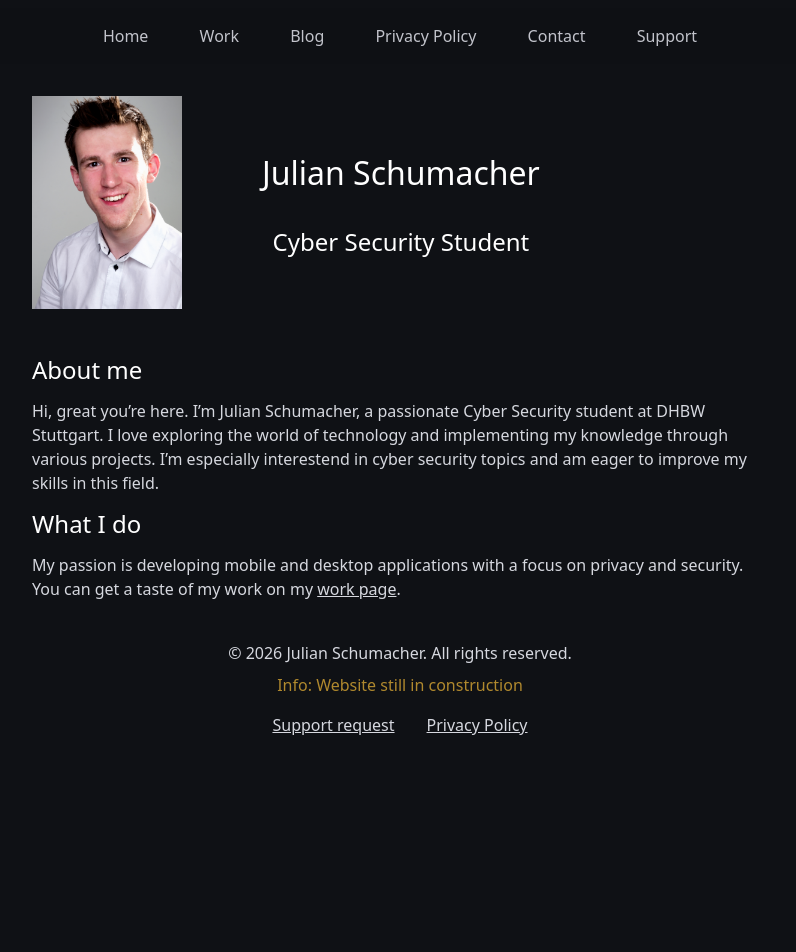
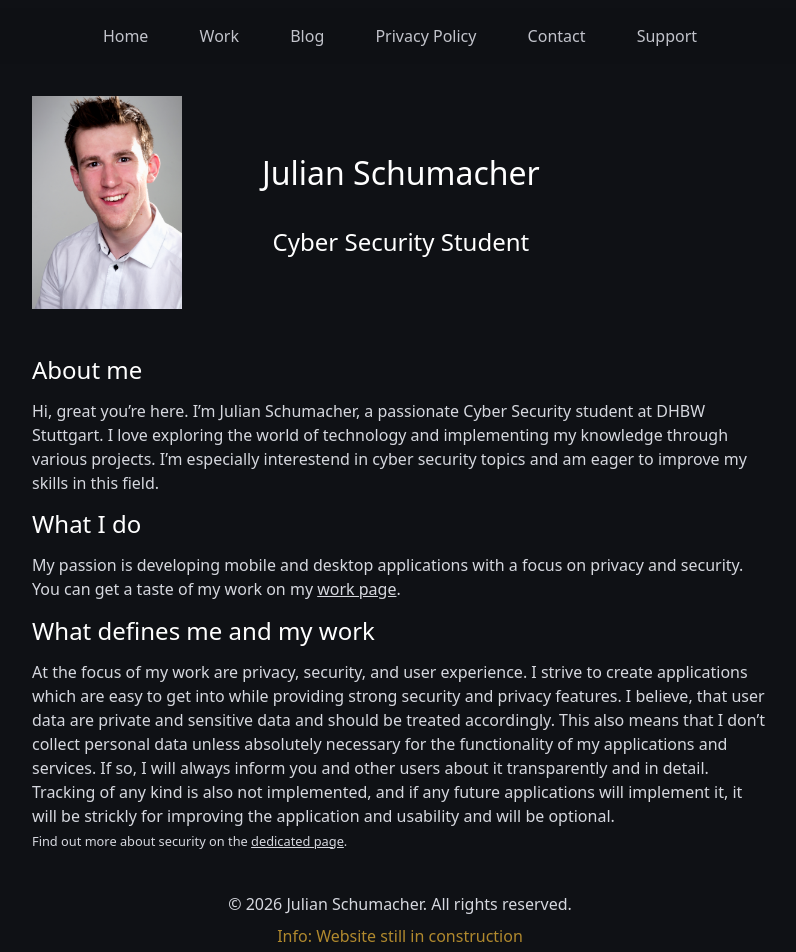
Before and after one commit to Julessh05/Website, a Next.js app in the folder website/: page / in a window 1280 px wide. Shown: the top 952 px of the page, without its empty margins (240-1036 px from the left). Before the commit the page ends 801 px from the top, so only its background shows below. Built offline with nearby package versions, Linux system fonts and the light colour scheme.

Commit message:
Update config & landing page
Add more information about myself on the landing or home page. Also change overscroll behaviour and scroll restoration behaviour in config

```diff
--- a/website/next.config.ts
+++ b/website/next.config.ts
@@ -6,7 +6,10 @@ const nextConfig: NextConfig = {
   reactCompiler: true,
   sassOptions: {
     includePaths: [join(__dirname, 'styles')]
-},
+  },
+  experimental: {
+    scrollRestoration: true,
+  }
 };
 
 export default nextConfig;
--- a/website/src/app/globals.scss
+++ b/website/src/app/globals.scss
@@ -20,6 +20,7 @@ body {
   margin: 0 0 3rem;
   color: var(--color-foreground);
   background-color: var(--color-background);
+  overscroll-behavior: contain;
 }
 
 nav {
--- a/website/src/app/page.tsx
+++ b/website/src/app/page.tsx
@@ -30,6 +30,16 @@ export default function Home() {
             My passion is developing mobile and desktop applications with a focus on privacy and security.
           </p>
           <p>You can get a taste of my work on my <Link href="/work">work page</Link>.</p>
+          <h2>What defines me and my work</h2>
+          <p>
+            At the focus of my work are privacy, security, and user experience.
+            I strive to create applications which are easy to get into while providing strong security and privacy features.
+            I believe, that user data are private and sensitive data and should be treated accordingly.
+            This also means that I don&rsquo;t collect personal data unless absolutely necessary for the functionality of my applications and services.
+            If so, I will always inform you and other users about it transparently and in detail.
+            Tracking of any kind is also not implemented, and if any future applications will implement it, it will be strickly for improving the application and usability and will be optional.
+          </p>
+          <small>Find out more about security on the <Link href="/legal/privacy">dedicated page</Link>.</small>
         </div>
       </div>
     </main >
```
